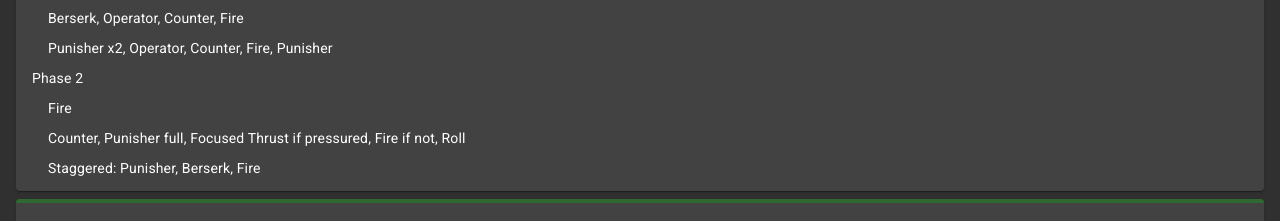
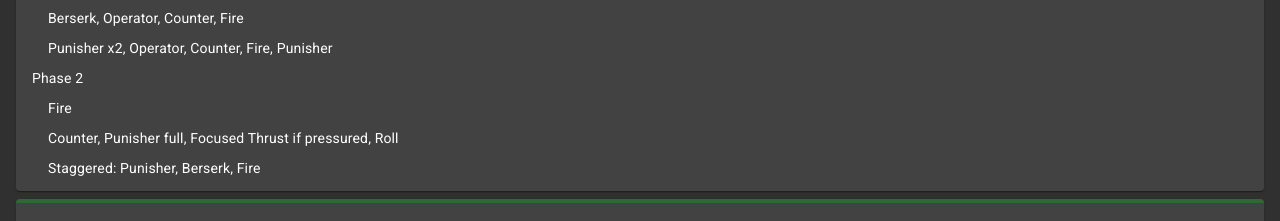
Before and after one commit to fhelwanger/ff7r-speedrun-notes, a React (Create React App) app: page / in a window 1280 px wide. Shown: the part 8900-9121 px from the top of the page. Built offline with nearby package versions, Linux system fonts and the light colour scheme.

Commit message:
Update roche

```diff
--- a/src/routes/any-nmg-normal/Chapter4.tsx
+++ b/src/routes/any-nmg-normal/Chapter4.tsx
@@ -100,7 +100,7 @@ function Chapter4() {
           ],
           [
             "Fire",
-            "Counter, Punisher full, Focused Thrust if pressured, Fire if not, Roll",
+            "Counter, Punisher full, Focused Thrust if pressured, Roll",
             "Staggered: Punisher, Berserk, Fire",
           ],
         ]}
```
